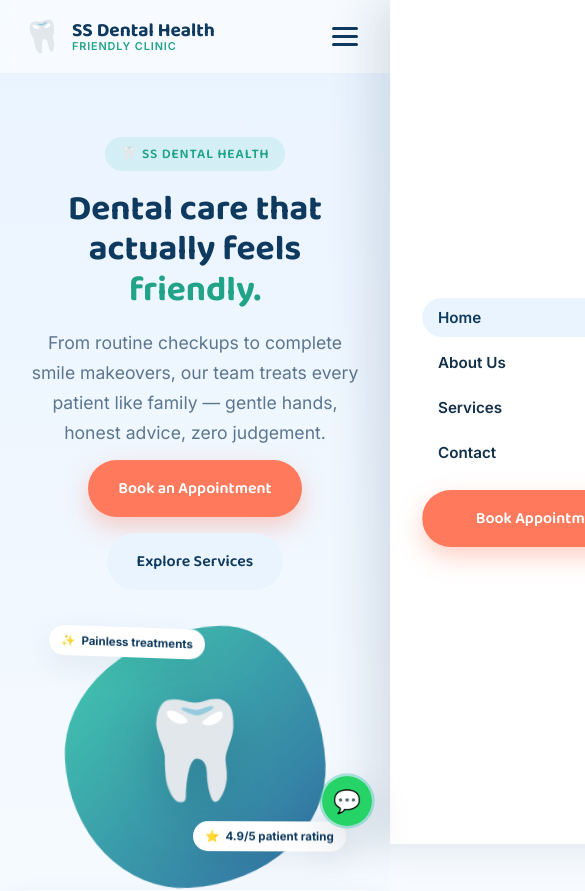
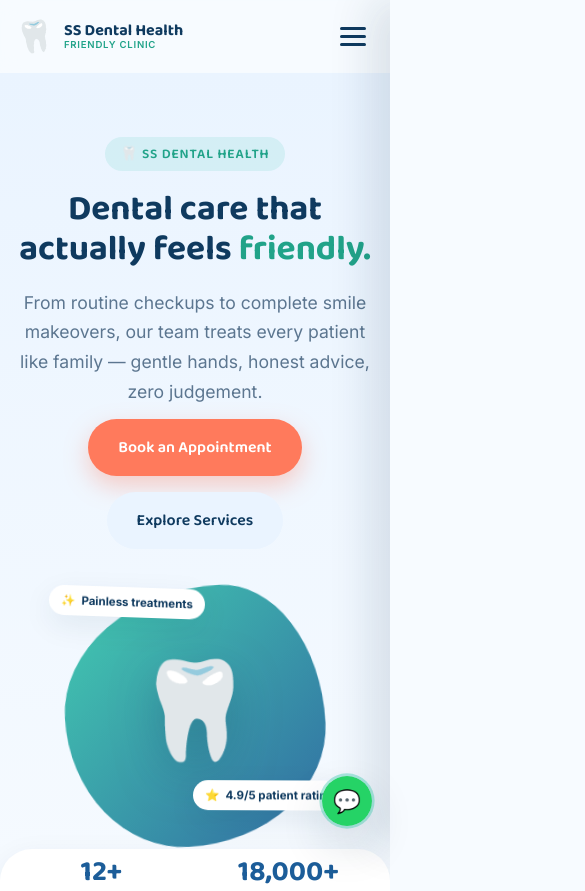
Before and after one commit to beingyuvraj2213/ssdental, a React (Vite) app in the folder frontend/: page / in a window 390 px wide. Shown: the top 891 px of the page, 585 px wide, since content can reach past the window. Built offline with nearby package versions, Linux system fonts and the light colour scheme; no server answers.

Commit message:
Fixed the responsiveness issue

```diff
--- a/frontend/index.html
+++ b/frontend/index.html
@@ -2,7 +2,7 @@
 <html lang="en">
   <head>
     <meta charset="UTF-8" />
-    <meta name="viewport" content="width=device-width, initial-scale=1.0" />
+    <meta name="viewport" content="width=device-width, initial-scale=1.0, maximum-scale=1.0, user-scalable=no, viewport-fit=cover" />
     <title>SS Dental Health | Friendly Clinic</title>
     <meta
       name="description"
--- a/frontend/src/components/Navbar.jsx
+++ b/frontend/src/components/Navbar.jsx
@@ -15,9 +15,23 @@ export default function Navbar() {
 
   useEffect(() => {
     const onScroll = () => setScrolled(window.scrollY > 24);
+    const onResize = () => {
+      if (window.innerWidth > 860) setOpen(false);
+    };
+
     window.addEventListener("scroll", onScroll);
-    return () => window.removeEventListener("scroll", onScroll);
-  }, []);
+    window.addEventListener("resize", onResize);
+
+    document.body.style.overflow = open ? "hidden" : "";
+    document.documentElement.style.overflow = open ? "hidden" : "";
+
+    return () => {
+      window.removeEventListener("scroll", onScroll);
+      window.removeEventListener("resize", onResize);
+      document.body.style.overflow = "";
+      document.documentElement.style.overflow = "";
+    };
+  }, [open]);
 
   return (
     <header className={`navbar ${scrolled ? "navbar--scrolled" : ""}`}>
--- a/frontend/src/styles/Navbar.css
+++ b/frontend/src/styles/Navbar.css
@@ -2,6 +2,8 @@
   position: sticky;
   top: 0;
   z-index: 100;
+  width: 100%;
+  overflow-x: clip;
   background: rgba(247, 251, 255, 0.7);
   backdrop-filter: blur(10px);
   transition: box-shadow 0.3s ease, background 0.3s ease, padding 0.3s ease;
@@ -39,7 +41,7 @@
 .navbar__brand-text {
   font-family: var(--font-display);
   font-weight: 700;
-  font-size: 1.2rem;
+  font-size: clamp(1rem, 3vw, 1.2rem);
   color: var(--color-primary-dark);
   display: flex;
   flex-direction: column;
@@ -49,7 +51,7 @@
 .navbar__brand-text small {
   font-family: var(--font-body);
   font-weight: 600;
-  font-size: 0.68rem;
+  font-size: clamp(0.6rem, 2vw, 0.68rem);
   letter-spacing: 0.08em;
   text-transform: uppercase;
   color: var(--color-accent-dark);
@@ -123,17 +125,19 @@
     position: fixed;
     top: 0;
     right: 0;
-    height: 100vh;
-    width: min(78vw, 320px);
+    height: 100dvh;
+    min-height: -webkit-fill-available;
+    width: min(86vw, 320px);
     background: var(--color-white);
     flex-direction: column;
     align-items: flex-start;
     justify-content: center;
     gap: 6px;
-    padding: 32px;
+    padding: 24px 20px 32px;
     transform: translateX(100%);
     transition: transform 0.35s cubic-bezier(0.16, 1, 0.3, 1);
     box-shadow: -20px 0 40px rgba(18, 48, 73, 0.12);
+    overflow-y: auto;
   }
 
   .navbar__links--open {
@@ -150,3 +154,17 @@
     width: 100%;
   }
 }
+
+@media (max-width: 560px) {
+  .navbar__inner {
+    gap: 12px;
+  }
+
+  .navbar__brand {
+    min-width: 0;
+  }
+
+  .navbar__brand-text {
+    max-width: 150px;
+  }
+}
--- a/frontend/src/styles/global.css
+++ b/frontend/src/styles/global.css
@@ -33,6 +33,7 @@
 
 html {
   scroll-behavior: smooth;
+  overflow-x: hidden;
 }
 
 body {
@@ -41,6 +42,7 @@ body {
   color: var(--color-ink);
   background: var(--color-bg);
   -webkit-font-smoothing: antialiased;
+  overflow-x: hidden;
 }
 
 h1, h2, h3, h4 {
@@ -241,3 +243,9 @@ button {
 @media (max-width: 720px) {
   .section { padding: 64px 0; }
 }
+
+@media (max-width: 640px) {
+  .container {
+    padding: 0 16px;
+  }
+}
```
